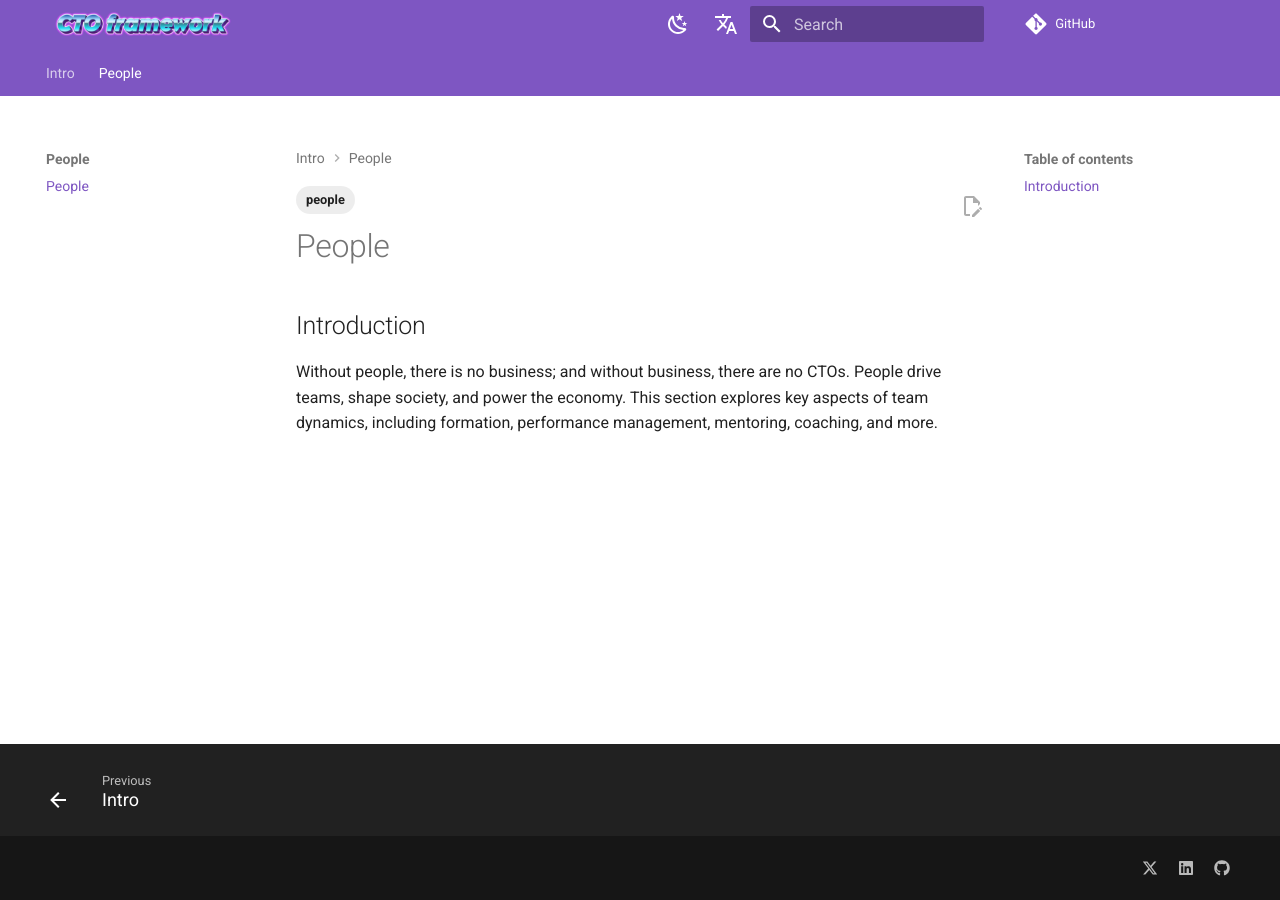
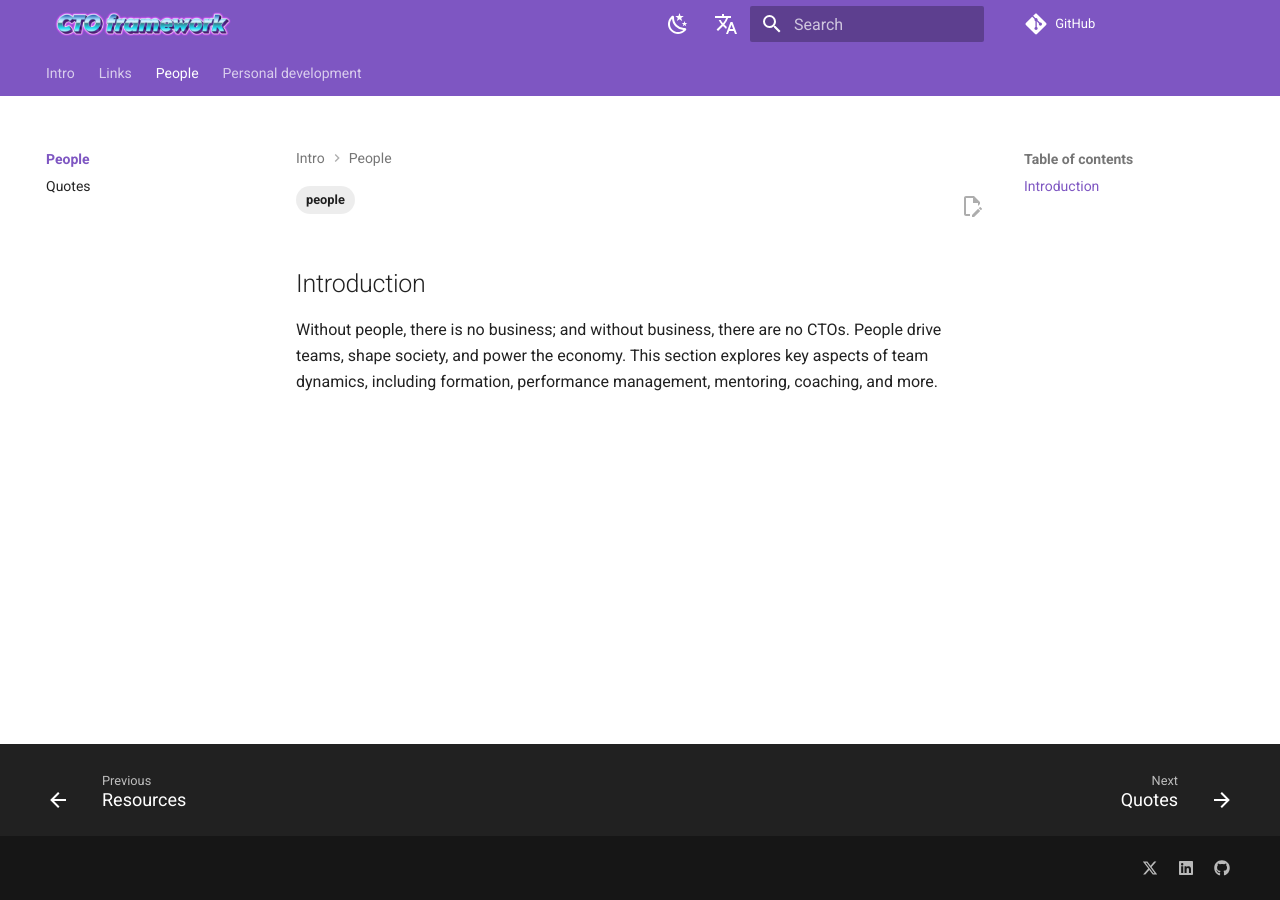
Before and after one commit to ctoframework/website, an MkDocs documentation site: the page built from docs/people/index.md, in a window 1280 px wide. Built offline with MkDocs 1.6.1 and Material for MkDocs 9.7.7, drawn with Linux system fonts in a browser that asks for light colours; comment, search, counter and statistics services are not loaded.

Commit message:
Add more content (quotes, links)

```diff
--- /dev/null
+++ b/docs/links/.meta.yml
@@ -0,0 +1,4 @@
+tags:
+  - resources
+  - podcasts
+  - blogs
--- a/docs/people/index.md
+++ b/docs/people/index.md
@@ -1,4 +1,4 @@
-# People
+#
 
 ## Introduction
 
--- /dev/null
+++ b/docs/personal-development/.meta.yml
@@ -0,0 +1,4 @@
+tags:
+  - personal
+  - career
+  - development
--- a/mkdocs.yml
+++ b/mkdocs.yml
@@ -2,6 +2,13 @@ site_name: CTO framework
 site_url: https://ctoframework.com
 repo_url: https://github.com/ctoframework/static-website
 edit_uri: edit/main/docs/
+
+#nav:
+#  - People:
+#    - people/
+#    - Personal development: personal-development/
+#  - Personal development: personal-development/
+#  - Links: links/
 
 theme:
   name: material
@@ -12,7 +19,8 @@ theme:
 
   features:
     - navigation.tabs
-    - navigation.path
+    - navigation.indexes
+    - navigation.path # Requires insiders build
     - navigation.footer
     - content.action.edit
     - content.code.copy
@@ -30,12 +38,18 @@ theme:
         icon: material/weather-sunny
         name: Switch to light mode
 
+extra_css:
+  - styles/extra.css
+
 plugins:
   - meta
   - tags
   - search
   - git-revision-date-localized:
       enable_creation_date: false
+
+markdown_extensions:
+  - attr_list
 
 extra:
   alternate:
@@ -53,6 +67,3 @@ extra:
   analytics:
     provider: google
     property: G-QSBG34WM6H
-
-extra_css:
-  - styles/extra.css
```
Also changed, not shown: docs/links/index.md (added, +7 -0 lines), docs/people/quotes.md (added, +3 -0 lines), docs/personal-development/books.md (added, +5 -0 lines), docs/personal-development/index.md (added, +3 -0 lines).
